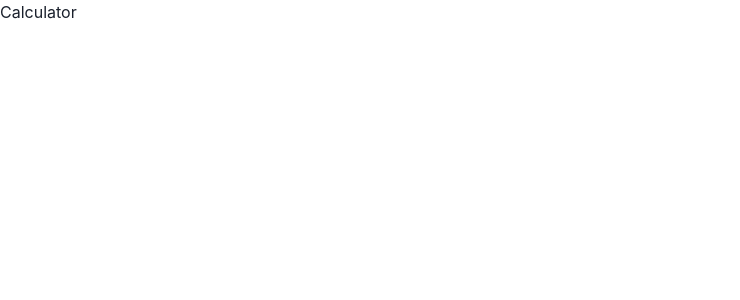
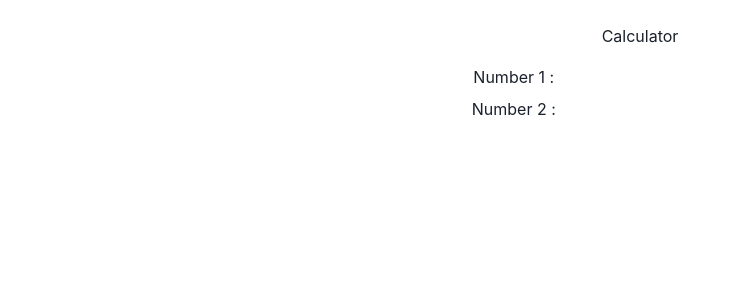
Before and after one commit to julioale21/CalculatorFrontendMentorChallenge, a React (Create React App) app: page / in a window 1280 px wide. Shown: the top 300 px of the page, without its empty margins (0-740 px from the left). Built offline with nearby package versions, Linux system fonts and the light colour scheme.

Commit message:
chore: added Calculator and InputNumber components

```diff
--- a/package.json
+++ b/package.json
@@ -10,6 +10,7 @@
     "@testing-library/react": "^11.1.0",
     "@testing-library/user-event": "^12.1.10",
     "@types/jest": "^26.0.15",
+    "@types/lodash": "^4.14.170",
     "@types/node": "^12.0.0",
     "@types/react": "^16.9.53",
     "@types/react-dom": "^16.9.8",
--- a/src/App.tsx
+++ b/src/App.tsx
@@ -1,10 +1,13 @@
-import { Stack } from "@chakra-ui/layout";
+import { Stack } from "@chakra-ui/react";
 import React from "react";
+import Calculator from "./components/Calculator";
 
 const App = () => {
   return (
-    <Stack direction="row">
+    <Stack alignItems="center" marginTop={6}>
       <h1>Calculator</h1>
+      <hr />
+      <Calculator />
     </Stack>
   );
 };
--- /dev/null
+++ b/src/components/Calculator.tsx
@@ -0,0 +1,14 @@
+import React from "react";
+import { Stack } from "@chakra-ui/react";
+import InputNumber from "./InputNumber";
+
+const Calculator = () => {
+  return (
+    <Stack alignItems="center" marginTop={6} width="100%">
+      <InputNumber name="Number 1" />
+      <InputNumber name="Number 2" />
+    </Stack>
+  );
+};
+
+export default Calculator;
--- /dev/null
+++ b/src/components/InputNumber.tsx
@@ -0,0 +1,17 @@
+import React, { Fragment } from "react";
+
+interface Props {
+  name: String;
+}
+
+const InputNumber: React.FC<Props> = ({ name }) => {
+  return (
+    <Fragment>
+      <label>
+        {name} : <input type="text" />
+      </label>
+    </Fragment>
+  );
+};
+
+export default InputNumber;
--- a/tsconfig.json
+++ b/tsconfig.json
@@ -18,7 +18,7 @@
     "resolveJsonModule": true,
     "isolatedModules": true,
     "noEmit": true,
-    "jsx": "react-jsx"
+    "jsx": "react"
   },
   "include": [
     "src"
```
Also changed, not shown: 2 other files (tests, documents, lock files or other folders).
